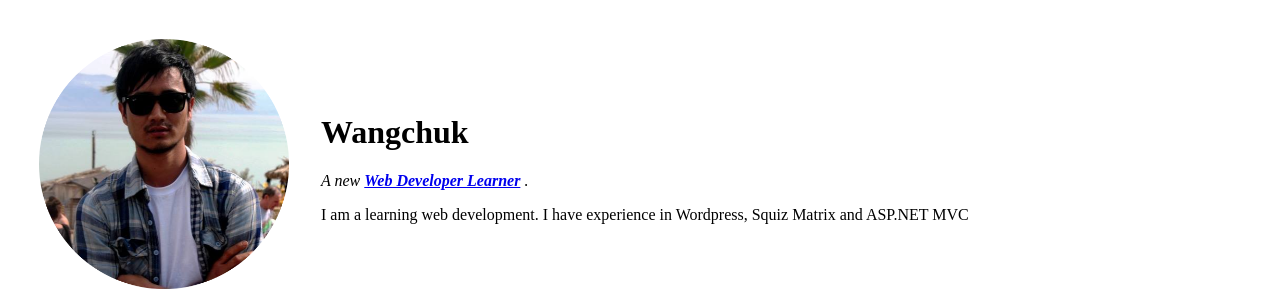
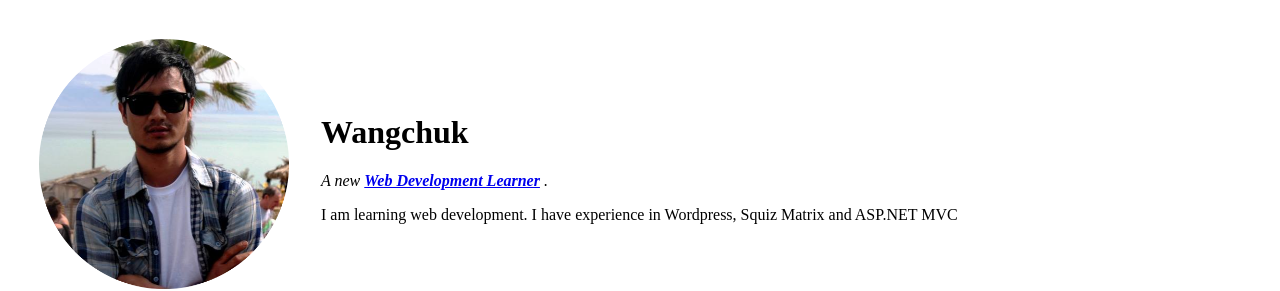
Before and after one commit to Gara1231/cv, a plain HTML site: page index.html in a window 1280 px wide. Shown: the top 291 px of the page. Drawn offline with Linux system fonts and the light colour scheme.

Commit message:
Update index.html

```diff
--- a/index.html
+++ b/index.html
@@ -16,8 +16,8 @@
       <td><img src="images/profile.png" alt="profile picture" width="250"></td>
       <td>
         <h1>Wangchuk</h1>
-        <p><em> A new <strong> <a href="https://www.facebook.com/photo.php?fbid=836756123006472&set=pb.100000162764304.-2207520000..&type=3" target="blank">Web Developer Learner</a> </strong>. </em> </p>
-        <p>I am a learning web development. I have experience in Wordpress, Squiz Matrix and ASP.NET MVC</p>
+        <p><em> A new <strong> <a href="https://www.facebook.com/photo.php?fbid=836756123006472&set=pb.100000162764304.-2207520000..&type=3" target="blank">Web Development Learner</a> </strong>. </em> </p>
+        <p>I am  learning web development. I have experience in Wordpress, Squiz Matrix and ASP.NET MVC</p>
       </td>
     </tr>
   </table>
```
